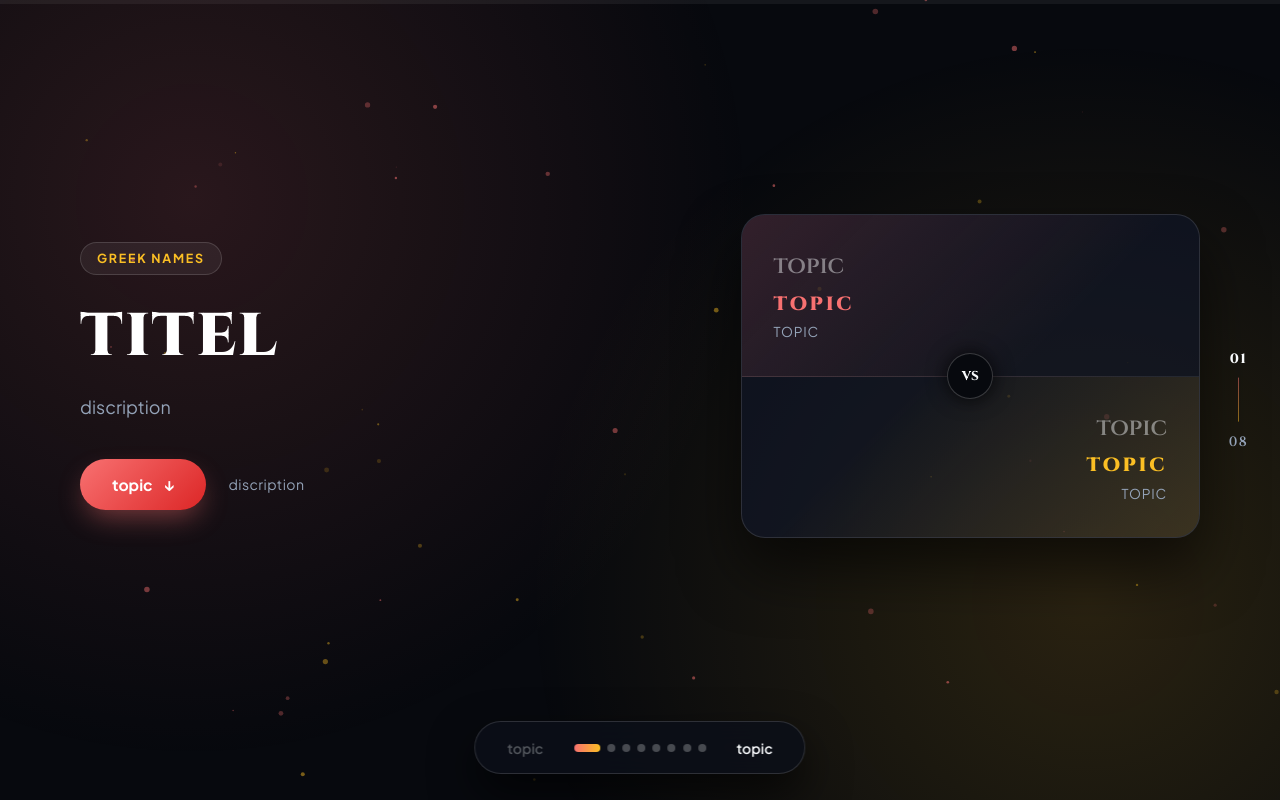
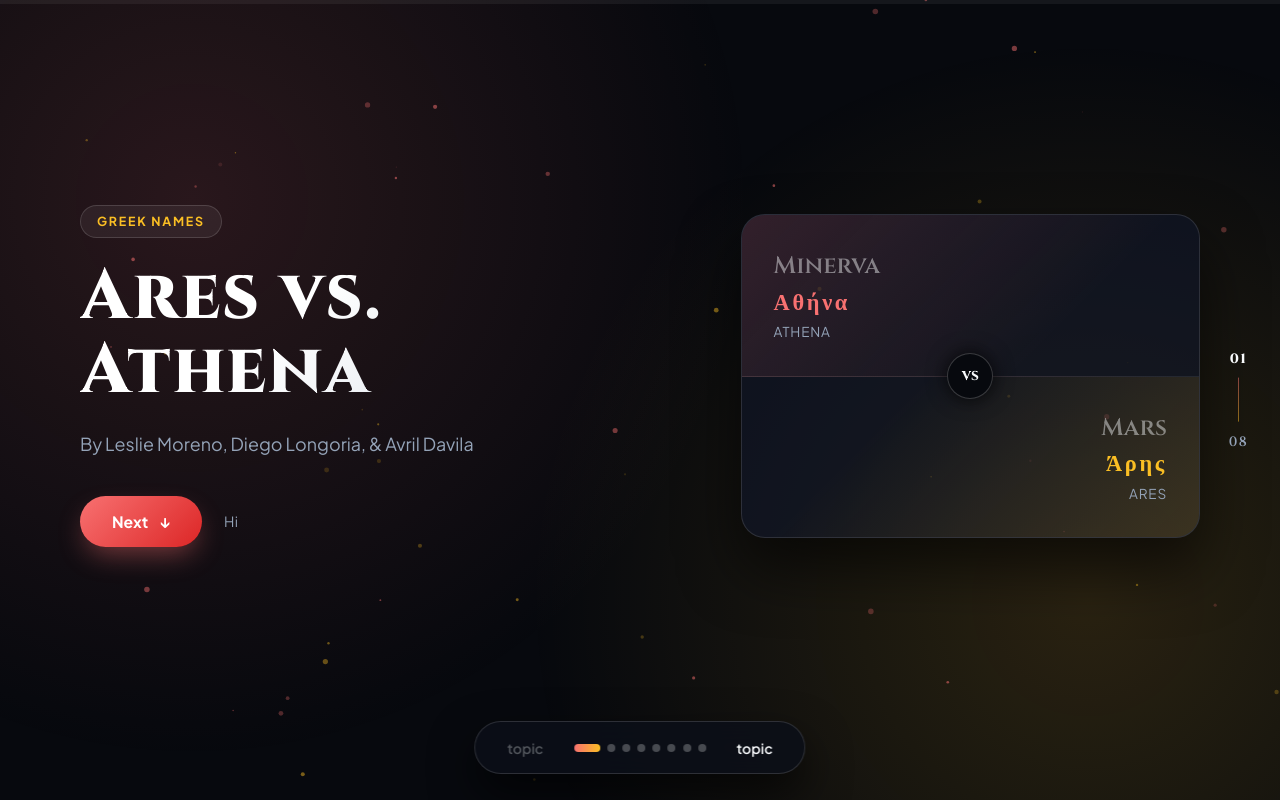
Before and after one commit to MrInfinity600/mythologyproject, a plain HTML site: page index.html in a window 1280 px wide. Drawn offline with Linux system fonts and the light colour scheme.

```diff
--- a/index.html
+++ b/index.html
@@ -34,14 +34,14 @@
       <div class="slide-inner intro-split">
         <div class="intro-content">
           <span class="badge">Greek Names</span>
-          <h1>titel</h1>
-          <p class="subtitle">discription</p>
+          <h1>Ares vs. Athena</h1>
+          <p class="subtitle">By Leslie Moreno, Diego Longoria, & Avril Davila</p>
           <div class="intro-actions">
             <button class="btn-primary magnetic" onclick="goToSlide(1)">
-              topic
+              Next
               <span class="arrow">↓</span>
             </button>
-            <span class="scroll-hint">discription</span>
+            <span class="scroll-hint"> Hi</span>
           </div>
         </div>
 
@@ -49,15 +49,15 @@
         <div class="intro-visual">
           <div class="duel-emblem">
             <div class="emblem-half ares-half">
-              <span class="emblem-greek">topic</span>
-              <strong>topic</strong>
-              <small>topic</small>
+              <span class="emblem-greek">Minerva</span>
+              <strong>Αθήνα</strong>
+              <small>Athena</small>
             </div>
             <div class="emblem-divider">VS</div>
             <div class="emblem-half athena-half">
-              <span class="emblem-greek">topic</span>
-              <strong>topic</strong>
-              <small>topic</small>
+              <span class="emblem-greek">Mars</span>
+              <strong>Άρης</strong>
+              <small>Ares</small>
             </div>
           </div>
         </div>
@@ -68,8 +68,8 @@
     <section class="slide" data-theme="origins" data-title="Origins">
       <div class="slide-inner">
         <header class="topic-header">
-          <span class="topic-num">topic</span>
-          <h2>titel</h2>
+          <span class="topic-num">Σελίδα 1</span>
+          <h2>Greek Names</h2>
           <p class="topic-desc">discription</p>
         </header>
 
@@ -79,7 +79,7 @@
             <div class="card-img">
               <img src="https://images.unsplash.com/photo-1599707367072-cd6ada2bc375?auto=format&fit=crop&w=800&q=80" alt="Fiery bronze armor and storm clouds" />
             </div>
-            <span class="god-tag">topic</span>
+            <span class="god-tag">Minerva</span>
             <h3>titel</h3>
             <p>discription</p>
             <ul class="trait-list">
```
